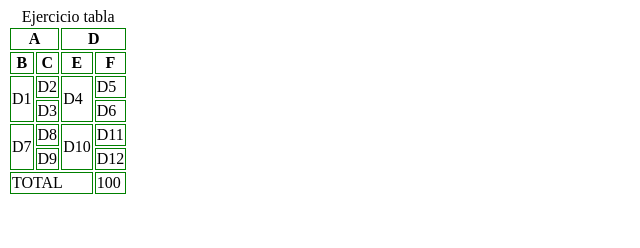
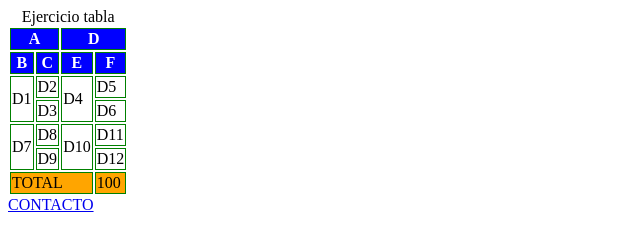
Before and after one commit to fabi-cm/Manejo_de_texto, a plain HTML site: page ejercicio_tabla.html in a window 1280 px wide. Shown: the whole page, without its empty margins (0-640 px from the left). Drawn offline with Linux system fonts and the light colour scheme.

Commit message:
Enlaces, creacion de carpeta pagina y contacto.html

```diff
--- a/ejercicio_tabla.html
+++ b/ejercicio_tabla.html
@@ -8,6 +8,13 @@
     <style>
         table th, table td{
             border: 1px solid green;
+        }
+        tfoot{
+            background-color: orange;
+        }
+        thead{
+          background-color: blue;
+          color: white;
         }
     </style>
 </head>
@@ -56,5 +63,6 @@
             </tr>
         </tfoot>
     </table>
+    <a href="paginas/contacto.html">CONTACTO</a>
 </body>
 </html>
```
Also changed, not shown: paginas/contacto.html (added, +13 -0 lines).
